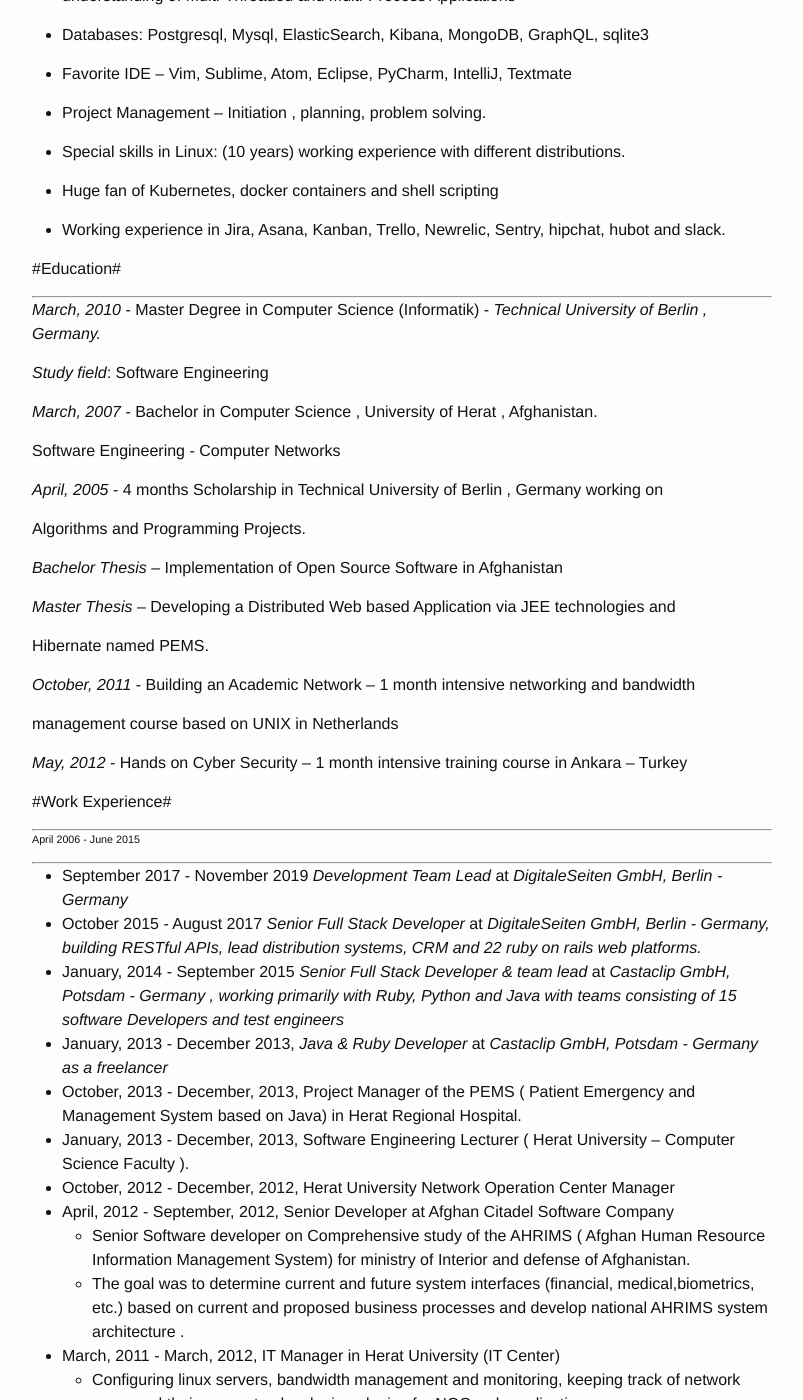
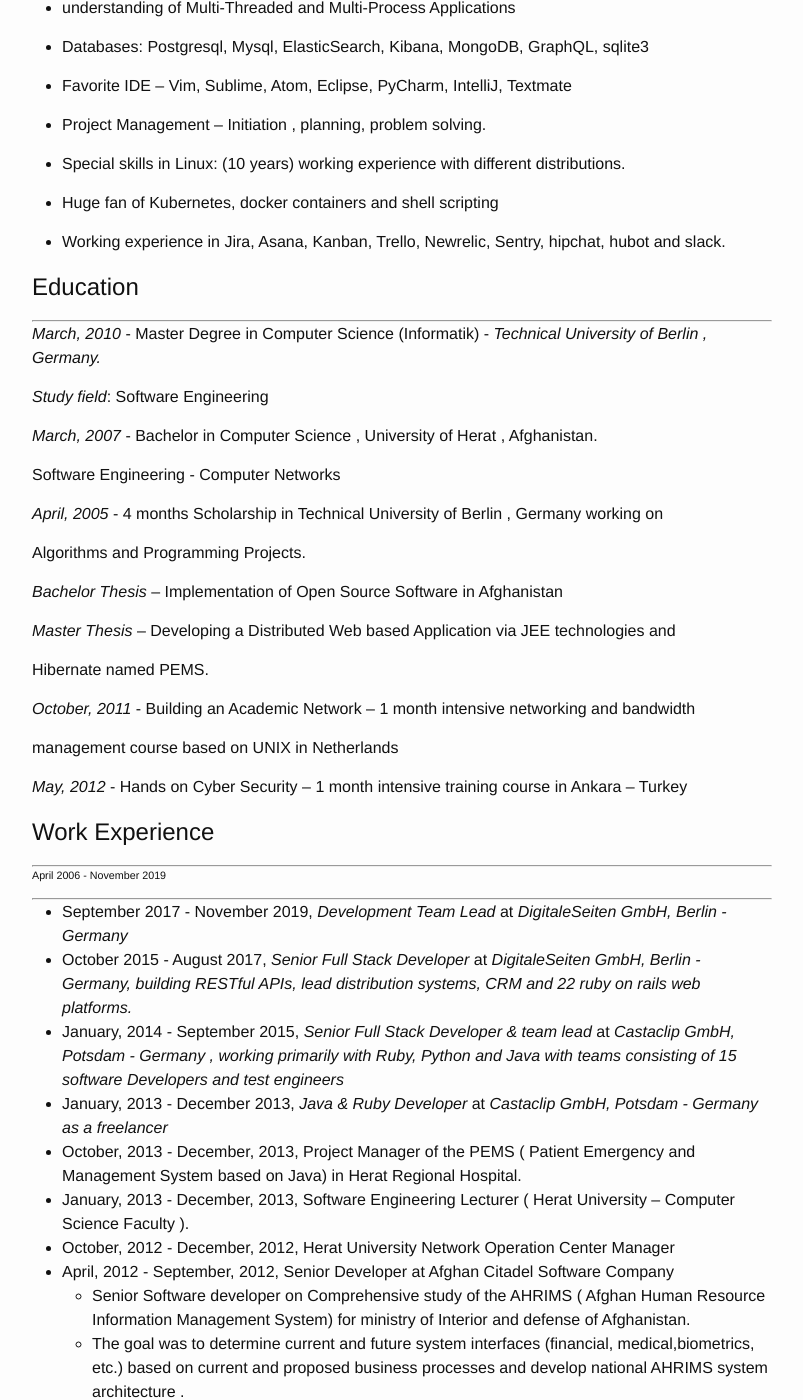
Before and after one commit to tokhi/tokhi.github.io, a Jekyll site: the page built from 2015-02-28-detials.markdown, in a window 1280 px wide and 1400 px high, scrolled down 740 px. Shown: the whole window, without its empty margins (238-1041 px from the left). Built offline with Jekyll 4.4.1, drawn with Linux system fonts in a browser that asks for light colours; nearby versions of some CDN libraries; some of the changed text lies outside the part shown.

Commit message:
Update 2015-02-28-detials.markdown

```diff
--- a/2015-02-28-detials.markdown
+++ b/2015-02-28-detials.markdown
@@ -20,14 +20,14 @@
 
 
 
-# Summary#
+# Summary
 
 <hr>
 Highly competent Full Stack Developer with 10 years’ development experience across a variety of platforms. I have worked on numerous projects from concept to completion. A specialist in ruby (ruby on rails framework), Java and Python, I take pride in coding to consistently high standards and regularly refresh my skills to ensure I keep up with ongoing developments.
 <br>
 
 
-#Professional Skills#
+# Professional Skills
 
 <hr>
 
@@ -52,7 +52,7 @@
 
 * Working experience in Jira, Asana, Kanban, Trello, Newrelic, Sentry, hipchat, hubot and slack.
 
-#Education#
+# Education
 <hr>
 
 <em>March, 2010</em> - Master Degree in Computer Science (Informatik) - _Technical University of Berlin , Germany._
@@ -79,13 +79,13 @@
 
 <em>May, 2012</em> - Hands on Cyber Security – 1 month intensive training course in Ankara – Turkey
 
-#Work Experience#
+# Work Experience
 <hr>
-###### April 2006 - June 2015 ######
+###### April 2006 - November 2019 ######
 <hr>
-* September 2017 - November 2019 _Development Team Lead_ at <em>DigitaleSeiten GmbH, Berlin - Germany<em>
-* October 2015 - August 2017 _Senior Full Stack Developer_ at <em>DigitaleSeiten GmbH, Berlin - Germany<em>, building RESTful APIs, lead distribution systems, CRM and 22 ruby on rails web platforms.
-* January, 2014 - September 2015 _Senior Full Stack Developer & team lead_ at <em>Castaclip GmbH, Potsdam - Germany<em> , working primarily with Ruby, Python and Java with teams consisting of 15 software Developers and test engineers
+* September 2017 - November 2019, _Development Team Lead_ at <em>DigitaleSeiten GmbH, Berlin - Germany<em>
+* October 2015 - August 2017, _Senior Full Stack Developer_ at <em>DigitaleSeiten GmbH, Berlin - Germany<em>, building RESTful APIs, lead distribution systems, CRM and 22 ruby on rails web platforms.
+* January, 2014 - September 2015, _Senior Full Stack Developer & team lead_ at <em>Castaclip GmbH, Potsdam - Germany<em> , working primarily with Ruby, Python and Java with teams consisting of 15 software Developers and test engineers
 * January, 2013 - December 2013, _Java & Ruby Developer_ at <em>Castaclip GmbH, Potsdam - Germany<em> as a freelancer
 * October, 2013 - December, 2013, Project Manager of the PEMS ( Patient Emergency and Management System based on Java) in Herat Regional Hospital.
 * January, 2013 - December, 2013,  Software Engineering Lecturer ( Herat University – Computer Science Faculty ).
@@ -111,14 +111,14 @@
   * processing requests for development of new databases or major changes to the existing
   * Working closely with short-term consultants to troubleshoot, design and develop
 
-#Honors#
+# Honors
 <hr>
 
 * Scholarship from Technical University of Berlin for Master Degree studies in Computer Science
 * Scholarship from Technical University of Berlin for Bachelor Studies
 * Scholarship from Technical University of Berlin for Bachelor Studies
 
-#Language#
+# Language
 <hr>
 * English – excellent
 * German - Good
```
